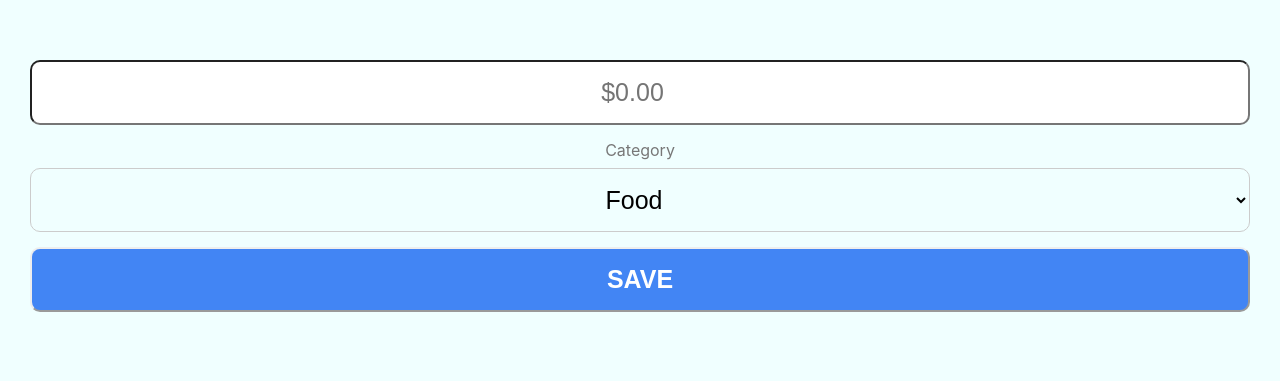
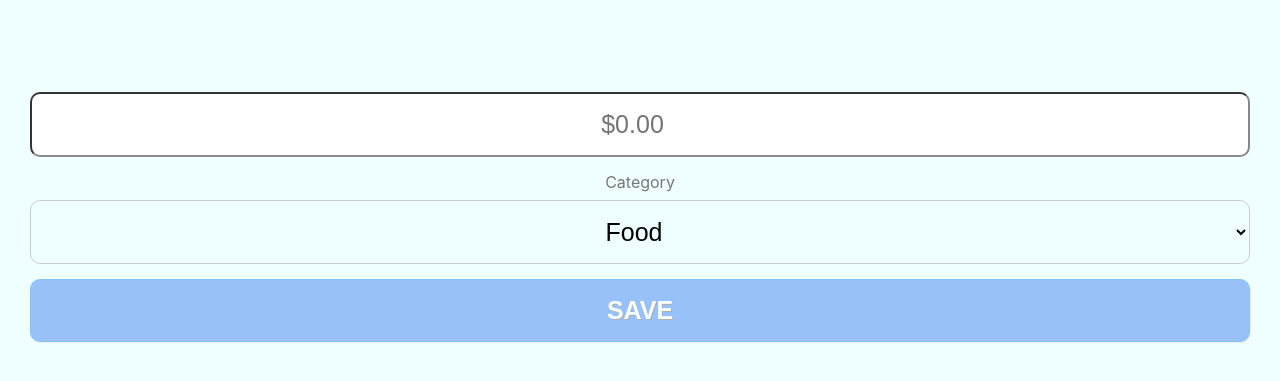
Before and after one commit to sahelgeson/dirtsimple-expensetracker, a React (Create React App) app: page / in a window 1280 px wide. Shown: the part 245-626 px from the top of the page. Built offline with nearby package versions, Linux system fonts and the light colour scheme.

Commit message:
in progress on more design tweaks

```diff
--- a/public/index.html
+++ b/public/index.html
@@ -21,7 +21,8 @@
     -->
     <title>Simple Expense Tracker App</title>
   </head>
-  <body>
+  <!-- empty ontouchstart is to allow CSS styling of :active states on iOS -->
+  <body ontouchstart="">
     <noscript>You need to enable JavaScript to run this app.</noscript>
     <div id="root"></div>
   </body>
--- a/src/Form/Form.jsx
+++ b/src/Form/Form.jsx
@@ -19,6 +19,7 @@ class Form extends Component{
     this.state = {
       amount: '',
       category: defaultCategory,
+      isSaved: false,
     }
 
     this.handleAmountChange = this.handleAmountChange.bind(this);
@@ -36,12 +37,21 @@ class Form extends Component{
   }
 
   handleFocus() {
-    this.setState({amount: ''});
+    this.setState({
+        amount: '',
+        iSaved: false,
+    });
   }
 
   handleSubmit(event) {
     event.preventDefault();
-    if (!this.state.amount) { return false; }  /* TODO change this to an error message */
+    if (!this.state.amount) {
+      /* TODO add an error message or effect here */
+      this.setState({iSaved: false});
+      return false;
+    }
+
+    this.setState({iSaved: true});
 
     /* Doing this to avoid issues with ISO/UTC/timezones.
         We just want the local date and time for all entries, if a user tracks an expense
@@ -72,7 +82,18 @@ class Form extends Component{
         onSubmit={this.handleSubmit}
         className="main-form mbl"
       >
-        {/* TODO add an onselect so it resets the value when a user taps into it? */}
+
+        {/* Adds visibility hidden to element instead of returning null so the space doesn't
+            collapse and have text move a pixel or two
+
+            TODO: check a11y on this */}
+        <div className={this.state.iSaved ?
+              "status text-center gray-777 font-14"
+            : "status text-center gray-777 font-14 visibility-hidden" }
+        >
+          Saved!
+        </div>
+
         <label
           htmlFor="amount"
           className="sr-only"
@@ -81,7 +102,7 @@ class Form extends Component{
         </label>
         <input
           id="amount"
-          className="input full-width font-25 mvm"
+          className="input gray-border full-width font-25 mvm"
           type="number"
           placeholder="$0.00"
           min="0.01"
@@ -115,8 +136,9 @@ class Form extends Component{
         </select>
 
         <input
-          className="input btn full-width font-25 mvm"
+          className="input btn btn--blue full-width font-25 mvm"
           type="submit"
+          disabled={this.state.amount === '' ? true : false}
           value="Save"
         />
       </form>
--- a/src/History/History.jsx
+++ b/src/History/History.jsx
@@ -82,7 +82,7 @@ class History extends Component{
                   </button>
                 </div>
 
-                {/* Adds visibility hidden to divider instead of returning null so the space doesn't
+                {/* Adds visibility hidden to element instead of returning null so the space doesn't
                     collapse and have text move a pixel or two */}
                 <div className={(i !== active - 1) && (i !== active) ?
                       "full-width divider divider--dotted mvn"
--- a/src/History/HistoryEditForm.jsx
+++ b/src/History/HistoryEditForm.jsx
@@ -124,7 +124,7 @@ class HistoryEditForm extends Component{
             Edit
         </legend>
         <div className="full-width pbm">
-          <div>
+          <div className="mvm">
             <label
               htmlFor="amount"
               className="edit-label pvm"
@@ -133,7 +133,7 @@ class HistoryEditForm extends Component{
             </label>
             <input
               id="amount"
-              className="input edit-input--number inline-block font-16 phxs pvs"
+              className="input edit-input--number gray-border inline-block font-16 phxs pvs"
               type="number"
               placeholder={amount}
               min="0.01"
@@ -143,7 +143,7 @@ class HistoryEditForm extends Component{
               value={amount}
             />
           </div>
-          <div>
+          <div className="mvm">
             <label
               htmlFor="category"
               className="edit-label pvm"
@@ -166,7 +166,7 @@ class HistoryEditForm extends Component{
               )}
             </select>
           </div>
-          <div>
+          <div className="mvm">
             <label
               htmlFor="datetime"
               className="edit-label pvm"
@@ -185,7 +185,7 @@ class HistoryEditForm extends Component{
         </div>
         <div className="ftable__row ftable__row--between">
           <button
-            className="btn btn--red font-14 phxs pvs mrxs"
+            className="btn btn--red font-14 phm pvm mrxs"
             onClick={this.openModal}
           >
             Delete
@@ -201,24 +201,24 @@ class HistoryEditForm extends Component{
             <div>Are you sure you want to delete this? This can't be undone.</div>
             <div className="pvl">
               <button
-                className="btn btn--red capitalize phxs pvs mrxs left"
+                className="btn btn--red capitalize phm pvm mrxs left"
                 onClick={this.deleteExpense}>Yes, Delete
               </button>
               <button
-                className="btn btn--outline capitalize phxs pvs mrxs right"
+                className="btn btn--outline capitalize phm pvm mrxs right"
                 onClick={this.closeModal}>No, Cancel
               </button>
             </div>
           </Modal>
           <button
-              className="btn btn--outline font-14 phm pvs mrxs"
+              className="btn btn--outline gray-777 font-14 phm pvm mrxs"
               onClick={this.props.handleClick}
               value="null"
             >
               Close
             </button>
           <button
-            className="btn btn--blue font-14 pvs phm"
+            className="btn btn--blue font-14 pvm phm"
             onClick={this.handleSubmit}
           >
             Save
--- a/src/css/_buttons.scss
+++ b/src/css/_buttons.scss
@@ -1,28 +1,54 @@
 .btn {
-  border-radius: 5px;
+  border-radius: 10px;
   -webkit-appearance: none;
   text-transform: uppercase;
   border-color: inherit;
+  font-weight: bold;
+  text-shadow: 1px 1px #666;
+  box-shadow: 1px 1px 2px #dddddd;
+  &:hover,
+  &:active {
+    position: relative;
+    top: 2px;
+  }
 }
   .btn--blue {
     font-weight: bold;
     font-size: 16px;
-    background: #0078e7;
+    background: #1e88e5;
+    border: 1px solid #1e88e5;
     color: white;
+    //box-shadow: 0 0 40px 40px #1e88e5 inset, 0 0 0 0 #1e88e5;
+    transition: background 1s ease-in;
+    overflow: hidden;
+    &:active,
+    &:focus,
+    &:hover {
+      //box-shadow: 0 0 10px 0 #1e88e5 inset, 0 0 10px 4px #1e88e5;
+      background: radial-gradient(#5159d3, #1e88e5);
+    }
   }
   .btn--red {
     font-weight: bold;
     font-size: 16px;
-    background: #f44336;
+    background: #DD2C00;
+    border: 1px solid #DD2C00;
     color: white;
+    &:active,
+    &:focus {
+      background: blue;
+    }
   }
   .btn--outline {
     font-size: 16px;
     background: #f6f6f6;
     border: 1px solid #ccc;
+    text-shadow: 1px 1px #fff;
   }
   .btn--edit {
     font-weight: bold;
     font-size: 12px;
     color: #666;
+    box-shadow: 1px 1px 2px #e4e4e4;
+    //box-shadow: none;
   }
--- a/src/css/_colors.scss
+++ b/src/css/_colors.scss
@@ -1,5 +1,8 @@
 .gray-777 {
   color: #777;
 }
+.gray-border {
+  border-color: #888;
+}
 
 .bg-white { background: white; }
--- a/src/css/_forms.scss
+++ b/src/css/_forms.scss
@@ -15,6 +15,9 @@
     border: 1px solid #ccc;
     background: none;
   }
+  .input[disabled] {
+    opacity: 0.5;
+  }
 
 .edit-label {
   display: inline-block;
--- a/src/css/_layout.scss
+++ b/src/css/_layout.scss
@@ -5,9 +5,6 @@
 }
 .container-smaller {
   margin: 0 7.5px;
-}
-.main-form {
-  margin-top: 25%; /* TODO: temporary value */
 }
 
 .center {
```
